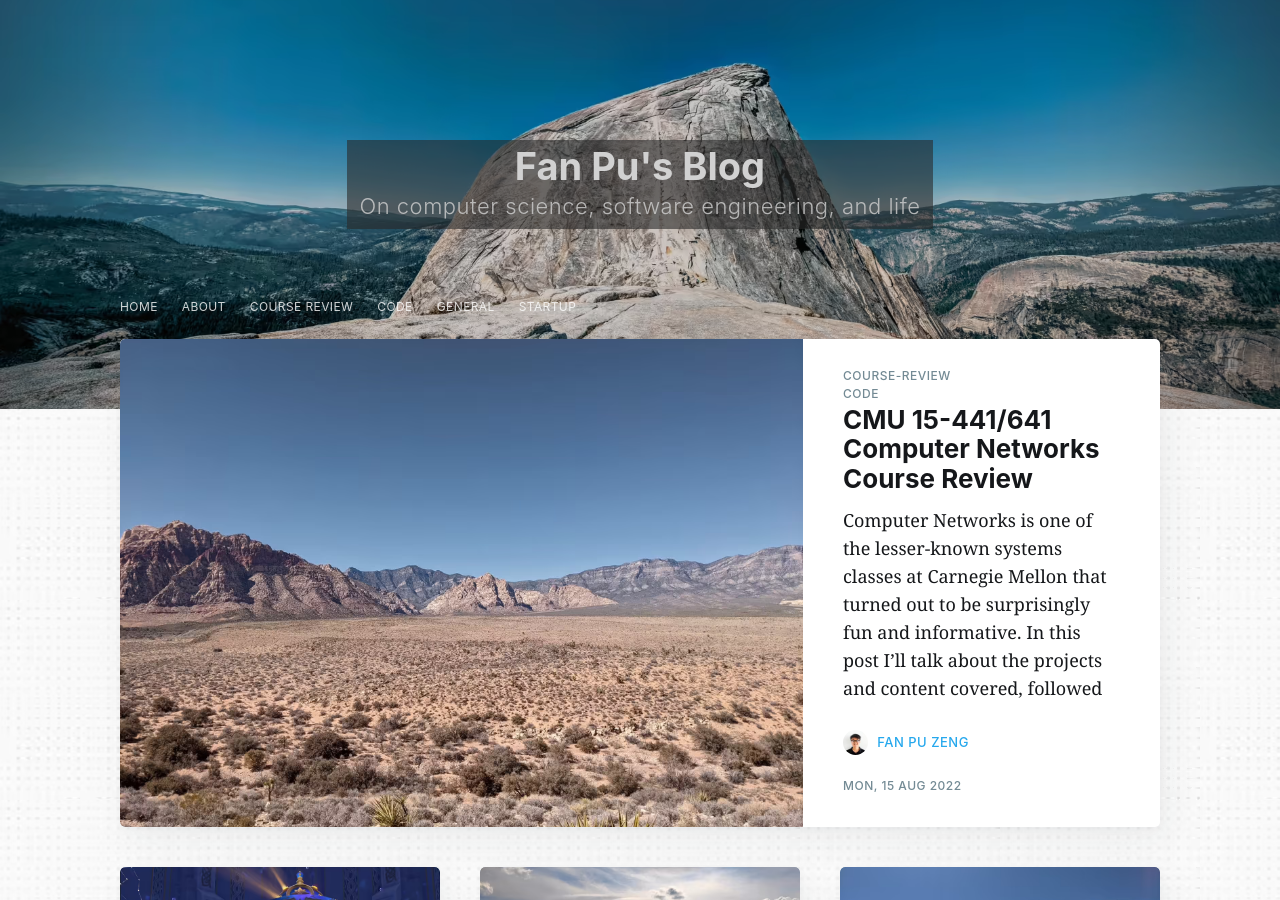
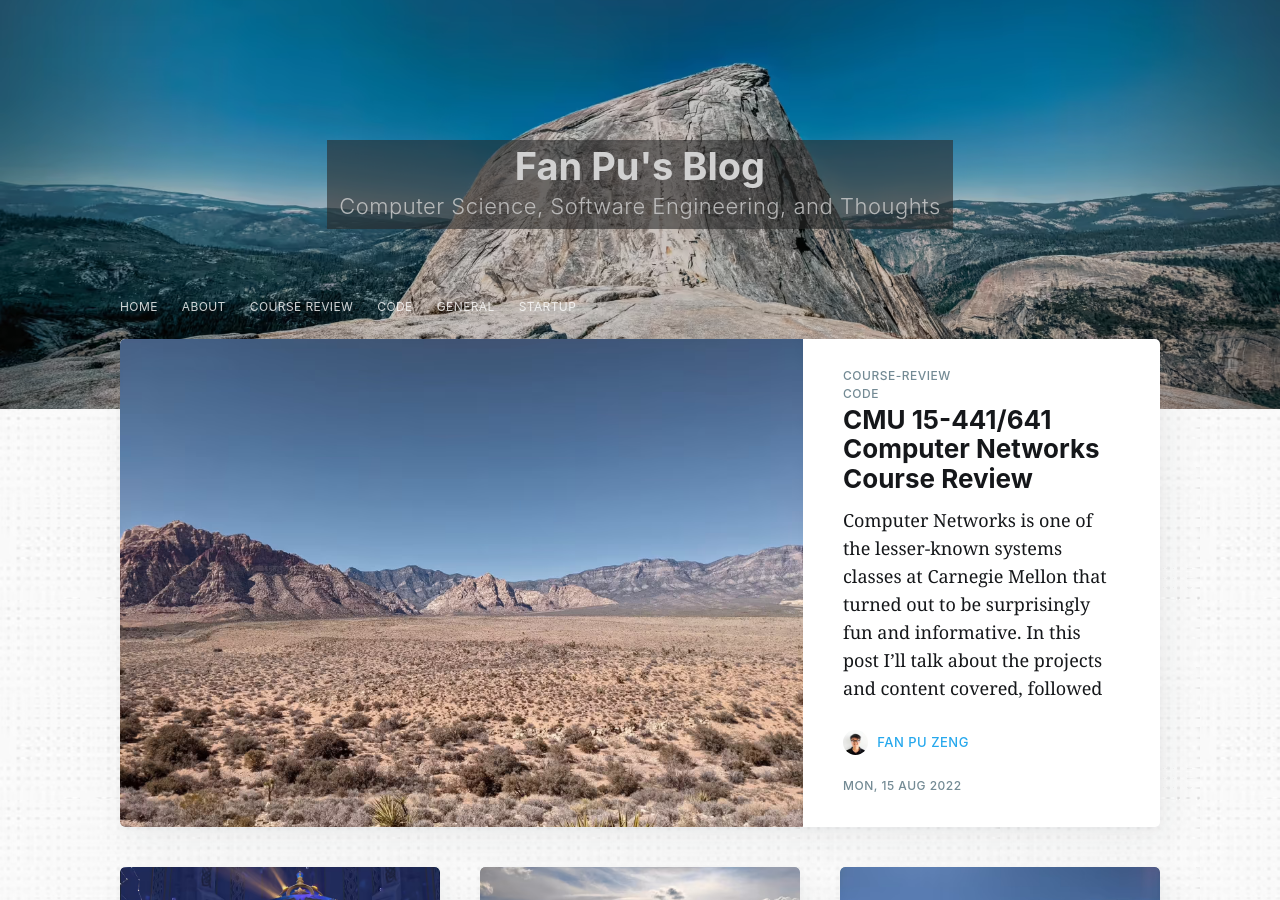
Before and after one commit to fanpu/blog, a Jekyll site: the page built from index.html, in a window 1280 px wide and 900 px high. Built offline with Jekyll 4.4.1, drawn with Linux system fonts in a browser that asks for light colours; nearby versions of some CDN libraries; the list of posts is cut into pages by our own code.

```diff
--- a/Gemfile
+++ b/Gemfile
@@ -41,3 +41,7 @@ gem "jekyll-assets", group: :jekyll_plugins
 
 
 gem "webrick", "~> 1.7"
+
+gem 'jekyll-gist'
+
+gem 'jekyll-twitter-plugin'
--- a/_config.yml
+++ b/_config.yml
@@ -15,13 +15,15 @@
 # in the templates via {{ site.myvariable }}.
 title: Fan Pu's Blog
 description: >- # this means to ignore newlines until "baseurl:"
-  On computer science, software engineering, and life
+  Computer Science, Software Engineering, and Thoughts
 cover: assets/images/half_dome.avif
 favicon: assets/images/favicon_new.ico
 baseurl: "/" # the subpath of your site, e.g. /blog
 url: "https://fanpu.io" # the base hostname & protocol for your site, e.g. http://example.com
 github_username:  fanpu
 linkedin_username:  zengfanpu
+twitter_username:  FanPu_Zeng
+# twitter: FanPu_Zeng
 
 # Social info
 navigation: True # show the navbar links
@@ -100,7 +102,7 @@ permalink: pretty
 
 # gems and other configs
 plugins_dir: [_plugins]
-plugins: [jekyll-paginate, jekyll-feed, jekyll-toc]
+plugins: [jekyll-paginate, jekyll-feed, jekyll-toc, jekyll-gist, jekyll-twitter-plugin]
 
 feed:
   path: feed.xml
--- a/_layouts/default.html
+++ b/_layouts/default.html
@@ -81,6 +81,8 @@
                         rel="noopener">Github</a>{% endif %}
                     {% if site.linkedin_username %}<a href="https://linkedin.com/in/{{ site.linkedin_username }}"
                         target="_blank" rel="noopener">LinkedIn</a>{% endif %}
+                    {% if site.twitter_username %}<a href="https://twitter.com/{{ site.twitter_username }}"
+                        target="_blank" rel="noopener">Twitter</a>{% endif %}
                 </nav>
             </div>
         </footer>
```
Also changed, not shown: about.md (+3 -0 lines), courses.md (+2 -2 lines), Gemfile.lock, 11 other files.
